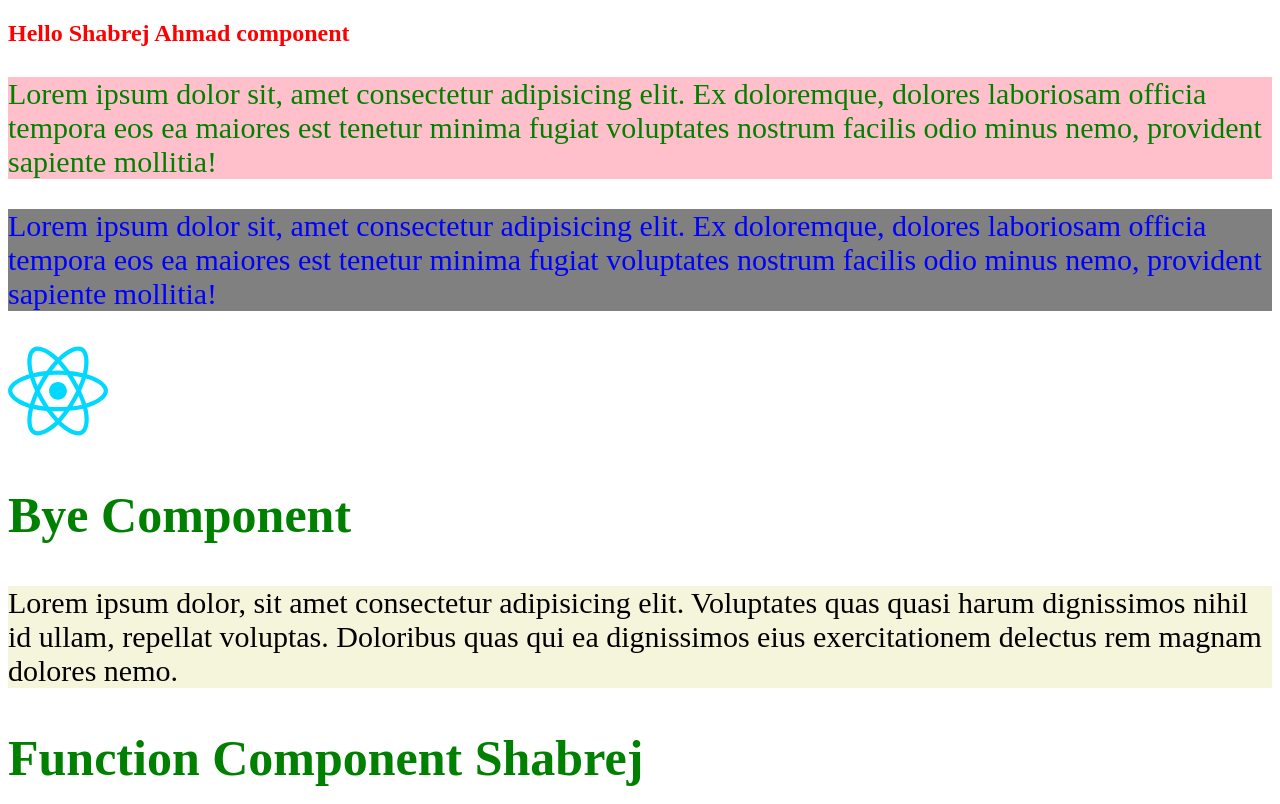
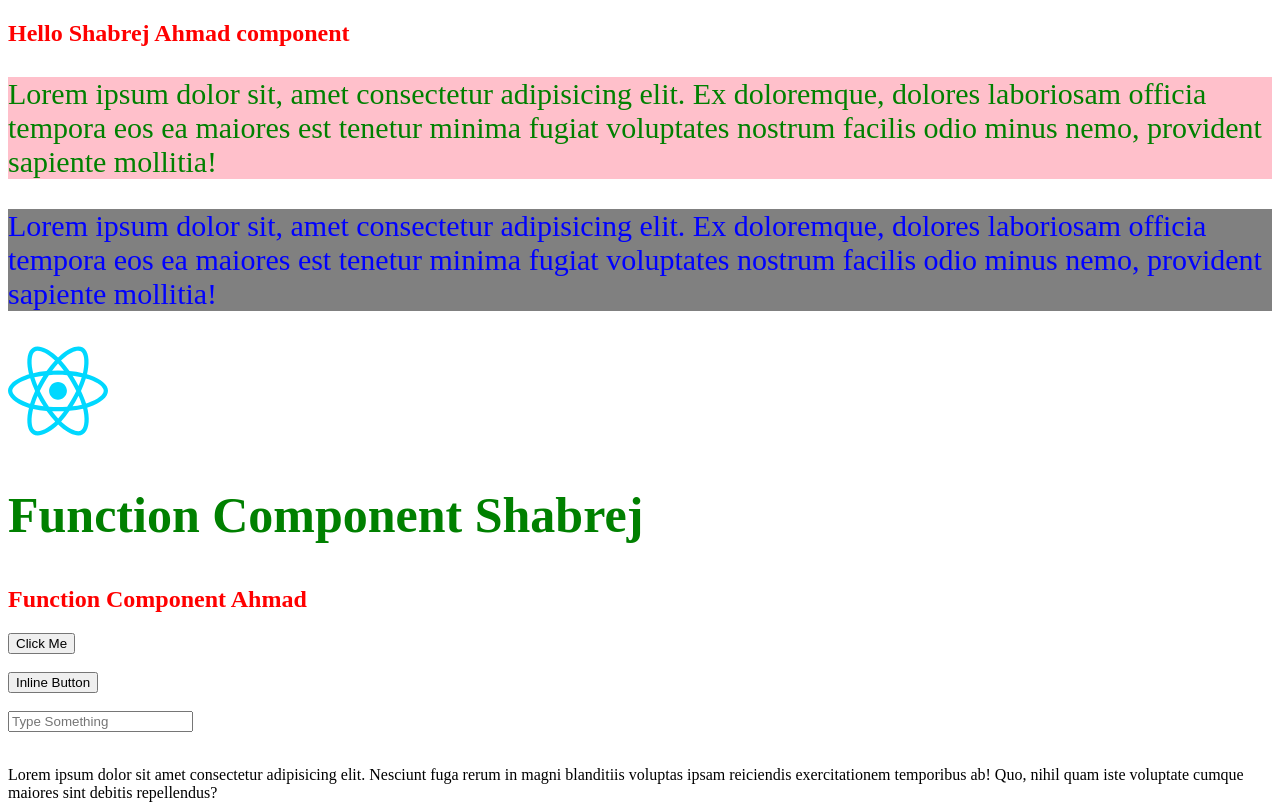
Before and after one commit to shabrej15/reactlearnapp, a React (Vite) app: page / in a window 1280 px wide. Shown: the top 804 px of the page. Built offline with nearby package versions, Linux system fonts and the light colour scheme.

Commit message:
events completed

```diff
--- a/src/App.jsx
+++ b/src/App.jsx
@@ -20,8 +20,9 @@ function App() {
         </div> */}
         <Hello/>
         <img src={reactLogo} alt="reactLogo" width="100" height="100" />
+        <Myfunction/>
         <Bye/>
-        <Myfunction/>
+
 
         {/* <div>
           <h1>Get started</h1>
--- a/src/Myfunction.jsx
+++ b/src/Myfunction.jsx
@@ -8,6 +8,23 @@ const Myfunction = ()=>{
         return names;
     }
 
+    const handleClick = ()=>{
+        alert("Button is Clicked !");
+    }
+
+    const handleInput = (event)=>{
+        console.clear();
+        console.log(event.target.value);
+    }
+
+    const handleMouseOver = ()=>{
+        console.log("Mouse is over on text");
+    }
+
+    const handleDoubleClick = ()=>{
+        console.log("Double click on text");
+    }
+
     const name = "Shabrej";
     const name1 = "Ahmad";
 
@@ -15,7 +32,10 @@ const Myfunction = ()=>{
         <div>
 <h1 className="heading">Function Component {getName(name)}</h1>
         <h2 className="test">Function Component {getName(name1)}</h2>
-
+        <button onClick={handleClick}>Click Me</button><br /><br />
+        <button onClick={()=>{alert("Hello from Inline Function")}}>Inline Button</button><br /><br />
+        <input type="text" onChange={handleInput} placeholder="Type Something" /><br /><br />
+        <p onMouseOver={handleMouseOver} onDoubleClick={handleDoubleClick}>Lorem ipsum dolor sit amet consectetur adipisicing elit. Nesciunt fuga rerum in magni blanditiis voluptas ipsam reiciendis exercitationem temporibus ab! Quo, nihil quam iste voluptate cumque maiores sint debitis repellendus?</p>
         </div>
 
     )
```
